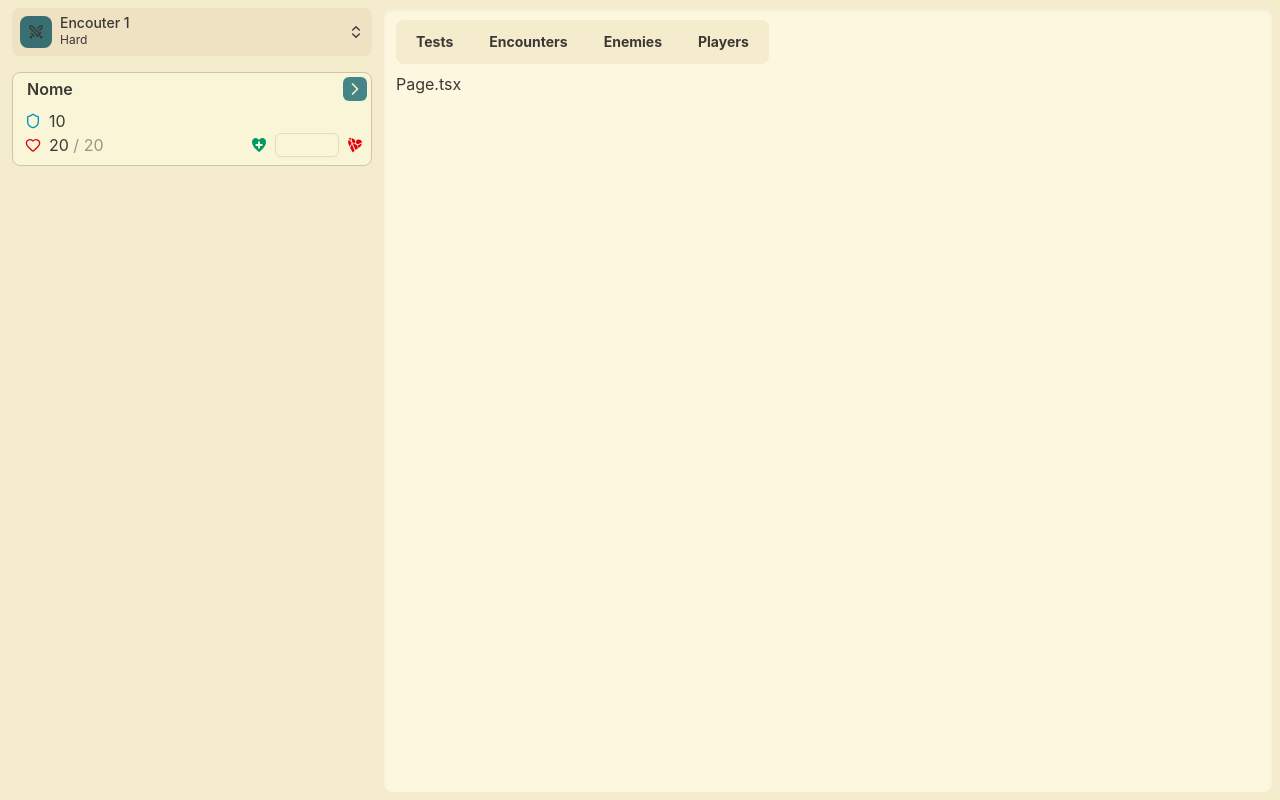
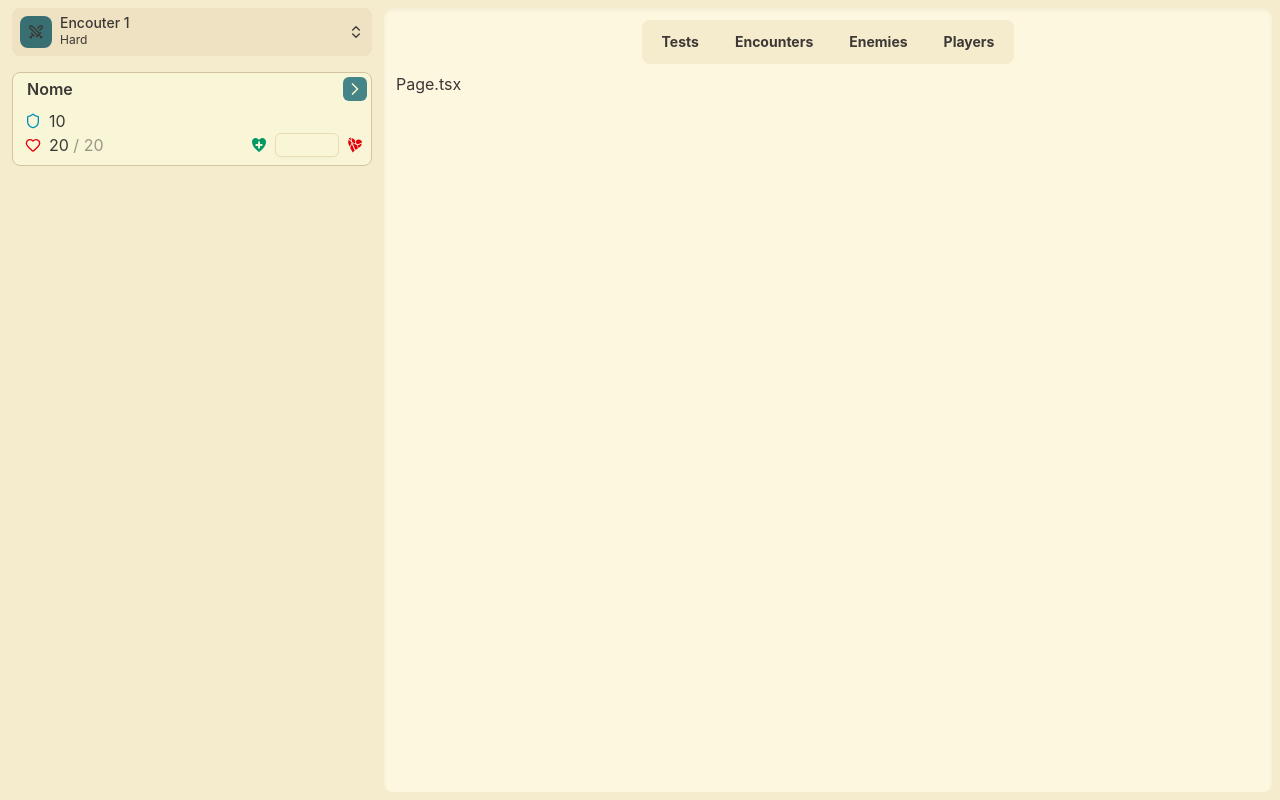
Before and after one commit to PedroVMLopes/rpv-front, a Next.js app: page / in a window 1280 px wide. Built offline with nearby package versions, Linux system fonts and the light colour scheme.

Commit message:
feat: UI Changes

```diff
--- a/components/layout/Navbar.tsx
+++ b/components/layout/Navbar.tsx
@@ -15,6 +15,7 @@ import {
 
 export default function Navbar() {
     return (
+        <div className="w-full flex md:justify-center">
             <NavigationMenu viewport={false}>
                 <NavigationMenuList>
                     <NavigationMenuItem className={`md:hidden`}>
@@ -44,5 +45,6 @@ export default function Navbar() {
                     </NavigationMenuItem>
                 </NavigationMenuList>
             </ NavigationMenu>
+        </div>
     )
 }
```
Lines whose indentation alone changed are shown as unchanged.
